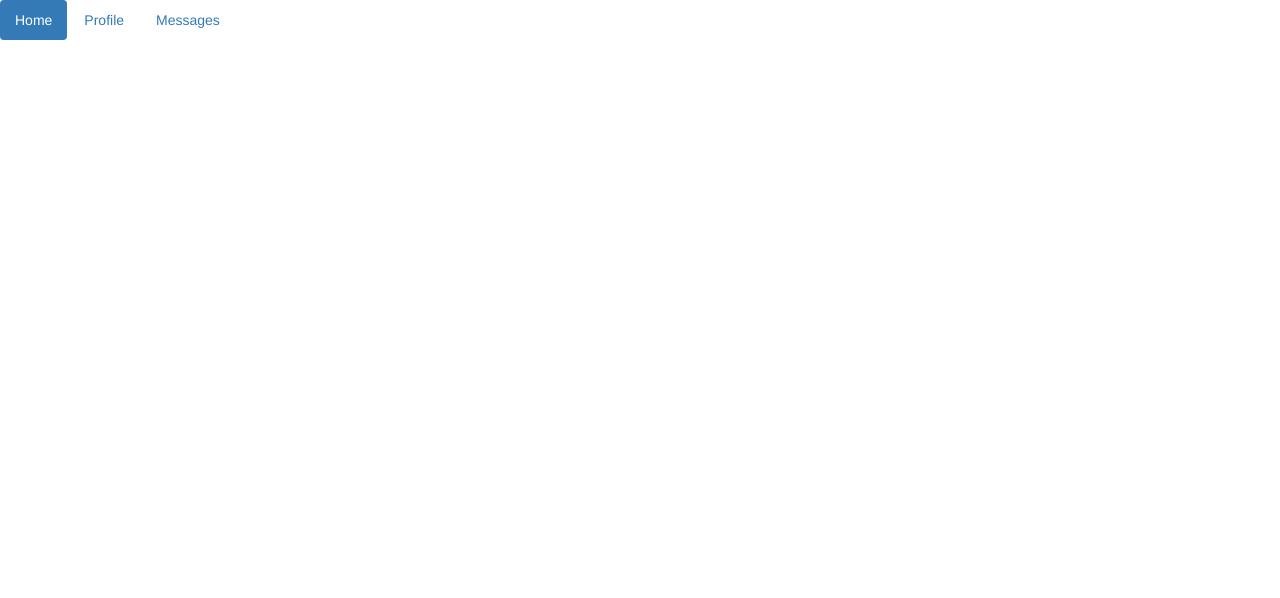
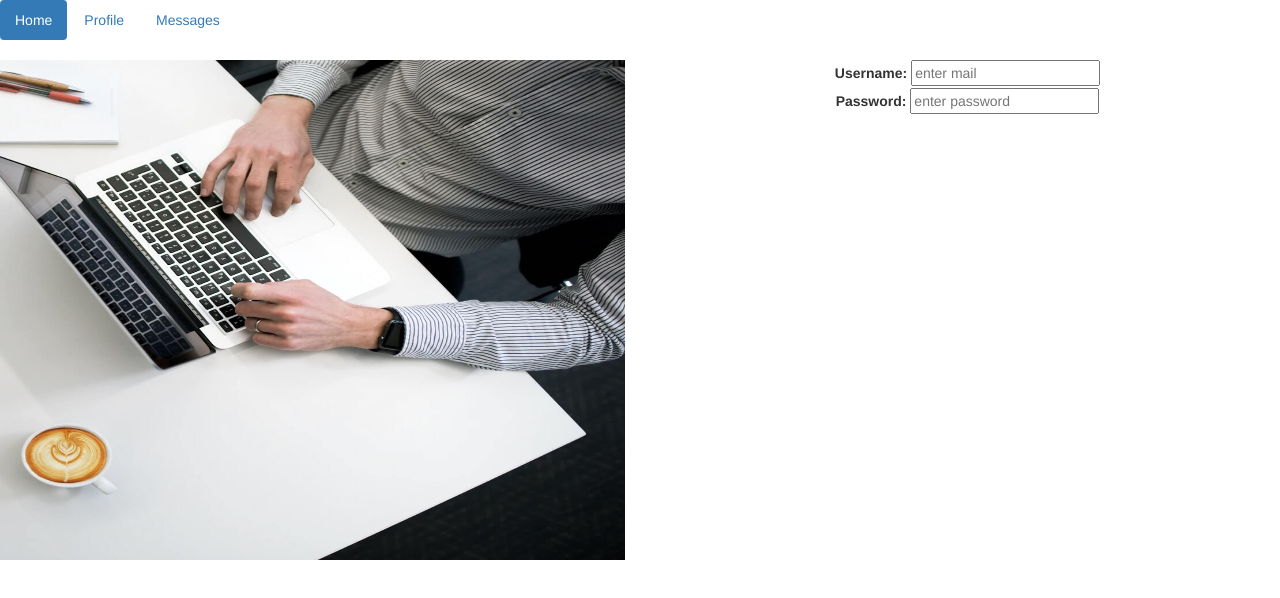
Before and after one commit to girivelugula/material-form, a plain HTML site: page index.html in a window 1280 px wide. Drawn offline with nearby package versions, Linux system fonts and the light colour scheme.

Commit message:
index modified

```diff
--- a/index.html
+++ b/index.html
@@ -25,4 +25,18 @@
         <li role="presentation"><a href="#">Profile</a></li>
         <li role="presentation"><a href="#">Messages</a></li>
       </ul>
+      <br>
+      <div class="row">
+        <div class="col-md-6">
+            <img src="01.jpg" height="500px" width="100%" alt="01.jpg">
+        </div>
+        <div class="col-md-6 text-center">
+            <form>
+                <label>Username:</label>
+                <input type="text" placeholder="enter mail"><br>
+                <label>Password:</label>
+                <input type="password" placeholder="enter password">
+            </form>
+        </div>
+      </div>
 </body>
```
